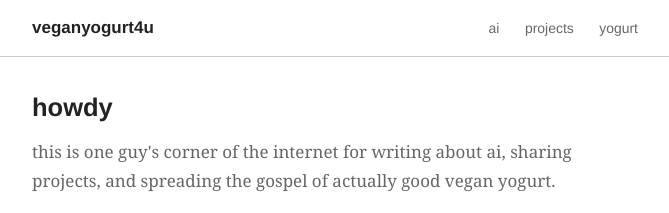
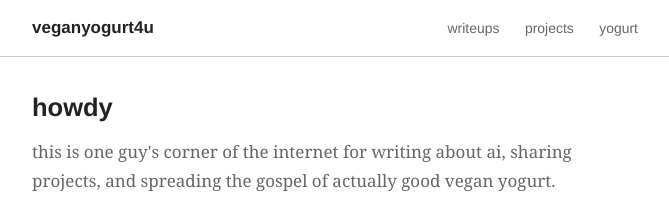
Before and after one commit to veganyogurt4u/veganyogurt4u.github.io, a Jekyll site: the page built from index.html, in a window 1280 px wide. Shown: the top 213 px of the page, without its empty margins (305-974 px from the left). Built offline with Jekyll 4.4.1, drawn with Linux system fonts in a browser that asks for light colours.

Commit message:
Change active class condition to writeups for navigation link

```diff
--- a/_includes/header.html
+++ b/_includes/header.html
@@ -2,7 +2,7 @@
   <div class="header-inner">
     <a href="{{ '/' | relative_url }}" class="site-title">{{ site.title }}</a>
     <nav class="site-nav">
-      <a href="{{ '/writeups/' | relative_url }}" {% if page.section == 'ai' %}class="active"{% endif %}>ai</a>
+      <a href="{{ '/writeups/' | relative_url }}" {% if page.section == 'writeups' %}class="active"{% endif %}>writeups</a>
       <a href="{{ '/projects/' | relative_url }}" {% if page.section == 'projects' %}class="active"{% endif %}>projects</a>
       <a href="{{ '/yogurt/' | relative_url }}" {% if page.section == 'yogurt' %}class="active"{% endif %}>yogurt</a>
     </nav>
```
